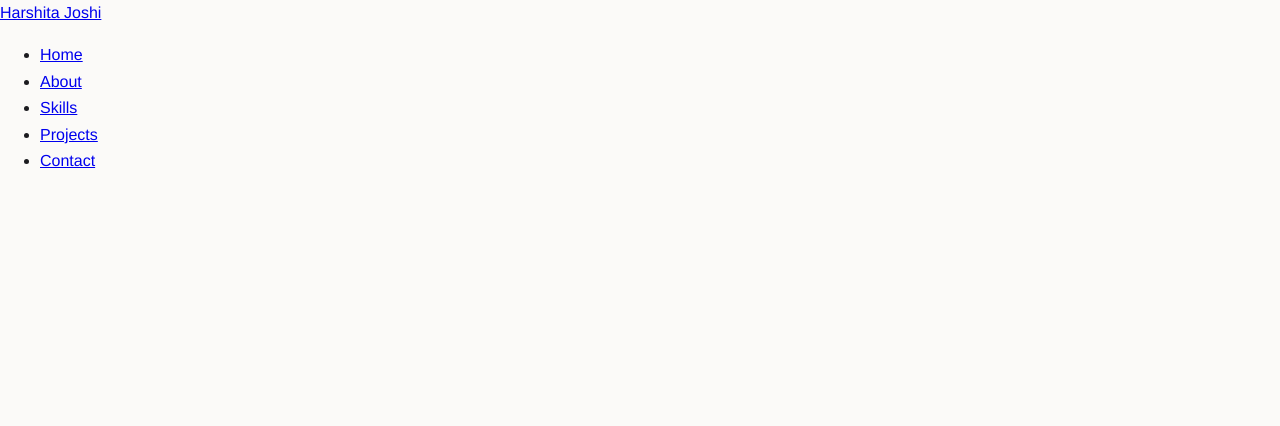
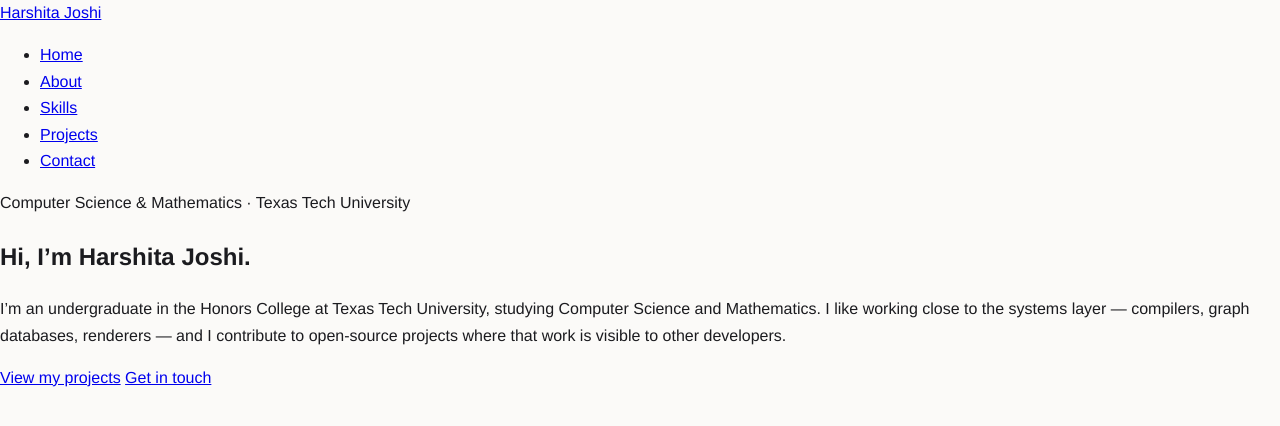
Before and after one commit to harshitaajoshi/my-portfolio, a plain HTML site: page index.html in a window 1280 px wide. Drawn offline with Linux system fonts and the light colour scheme.

Commit message:
Add home section with personal introduction

```diff
--- a/index.html
+++ b/index.html
@@ -21,6 +21,26 @@
     </nav>
   </header>
 
+  <main>
+
+    <section id="home" class="hero">
+      <p class="eyebrow">Computer Science &amp; Mathematics &middot; Texas Tech University</p>
+      <h1>Hi, I&rsquo;m Harshita Joshi.</h1>
+      <p class="lede">
+        I&rsquo;m an undergraduate in the Honors College at Texas Tech University,
+        studying Computer Science and Mathematics. I like working close to the
+        systems layer &mdash; compilers, graph databases, renderers &mdash; and I
+        contribute to open-source projects where that work is visible to other
+        developers.
+      </p>
+      <p class="hero-actions">
+        <a class="btn" href="#projects">View my projects</a>
+        <a class="btn btn-ghost" href="#contact">Get in touch</a>
+      </p>
+    </section>
+
+  </main>
+
   <!-- MORE SECTIONS -->
 
 </body>
```
